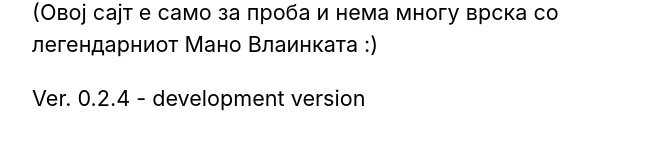
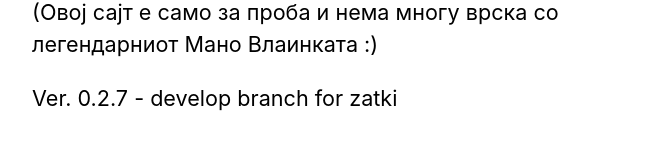
Before and after one commit to ristep/nextjs-blog, a Next.js app: page / in a window 1280 px wide. Shown: the part 368-529 px from the top of the page, without its empty margins (302-954 px from the left). Built offline with nearby package versions, Linux system fonts and the light colour scheme.

Commit message:
zatkin branch

```diff
--- a/pages/index.js
+++ b/pages/index.js
@@ -29,7 +29,7 @@ export default function Home({ allPostsData }) {
           (Овој сајт е само за проба и нема многу врска со легендарниот Мано Влаинката :)
         </p>
         <p>
-          Ver. 0.2.4 - development version
+          Ver. 0.2.7 - develop branch for zatki
         </p>
       </section>
 
```
